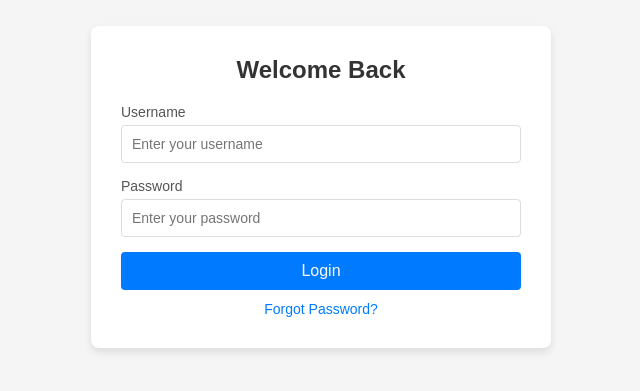
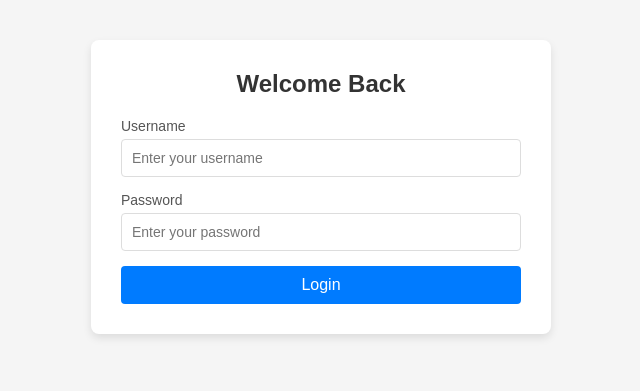
Before and after one commit to MuskaanDhankani18/RBAC_UI, a React (Create React App) app in the folder rbac-ui/: page / in a window 1280 px wide. Shown: the part 213-604 px from the top of the page, without its empty margins (319-959 px from the left). Built offline with nearby package versions, Linux system fonts and the light colour scheme.

Commit message:
Update Login.js

```diff
--- a/rbac-ui/src/components/Login.js
+++ b/rbac-ui/src/components/Login.js
@@ -1,17 +1,22 @@
 import React, { useState } from "react";
 import { useNavigate } from "react-router-dom";
+import { useAuth } from "../AuthContext";
 import "../styles/Login.css";
 
-const Login = ({ onLogin }) => {
+const Login = () => {
   const [username, setUsername] = useState("");
   const [password, setPassword] = useState("");
   const [error, setError] = useState("");
+  const { login } = useAuth();
   const navigate = useNavigate();
 
   const handleSubmit = (e) => {
     e.preventDefault();
+
     if (username === "admin" && password === "admin") {
-      navigate("/dashboard" , { state: { username }});
+      login(username);
+
+      navigate("/dashboard", { state: { username } });
     } else {
       setError("Invalid username or password");
     }
@@ -43,9 +48,6 @@ const Login = ({ onLogin }) => {
           />
           <button type="submit">Login</button>
         </form>
-        <div className="login-footer">
-          <a href="/forgot-password">Forgot Password?</a>
-        </div>
       </div>
     </div>
   );
```
